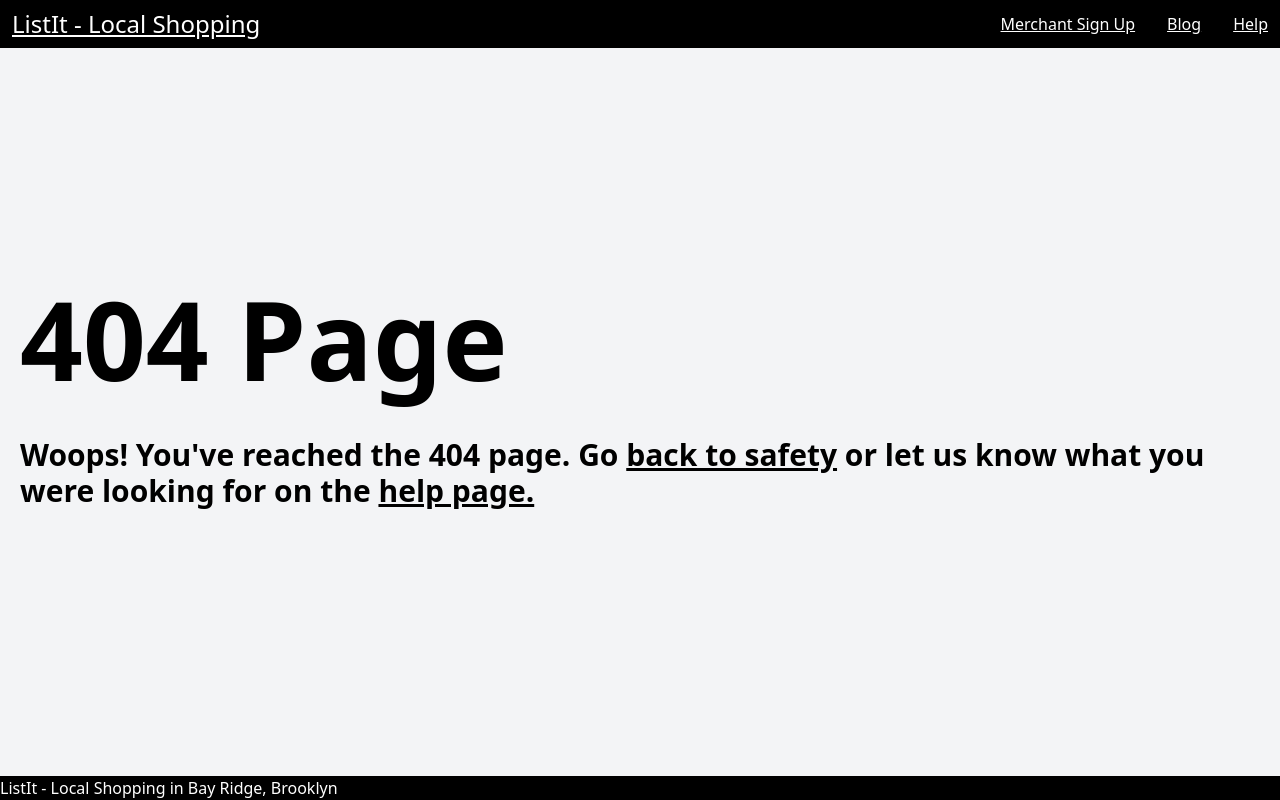
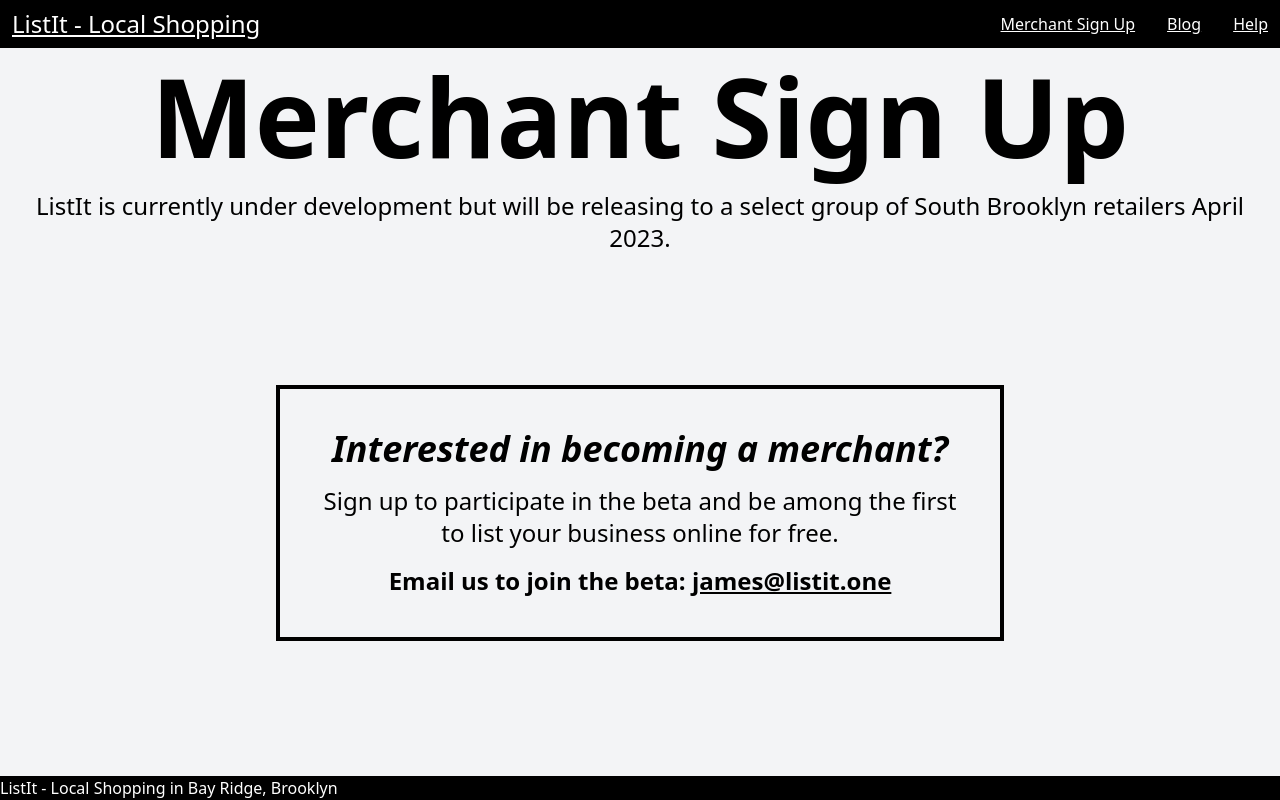
Before and after one commit to jwhubert91/listit-webapp, a Next.js app: page /merchants in a window 1280 px wide. Before the commit this address had no page. Built offline with nearby package versions, Linux system fonts and the light colour scheme.

Commit message:
add day 31

```diff
--- a/components/layout.tsx
+++ b/components/layout.tsx
@@ -1,11 +1,11 @@
-import React, { ReactElement } from "react"
+import React, { ReactNode } from "react"
 import Header from "./header"
 import Footer from "./footer"
 import SEOHead from "./seoHead"
 import { HeadDataProps } from "@/types/headData"
 
 interface LayoutProps {
-  children: ReactElement
+  children: ReactNode
   className?: string
   headData: HeadDataProps
 }
--- a/components/seoHead.tsx
+++ b/components/seoHead.tsx
@@ -22,7 +22,7 @@
       <title>{`${pageTitle} | ListIt.one`}</title>
       <meta name="description" content={pageDescription} />
       <meta name="viewport" content="width=device-width, initial-scale=1" />
-      <link rel="icon" href="/favicon.ico" />
+      <link rel="icon" href="/listit-favicon.ico" />
       <meta property="og:title" content={openGraphTitle || pageTitle} />
       <meta
         property="og:description"
--- /dev/null
+++ b/pages/blog/day-31.tsx
@@ -0,0 +1,70 @@
+import Layout from "@/components/layout"
+import React from "react"
+import Link from "next/link"
+import { HeadDataProps } from "@/types/headData"
+import BlogArticle from "@/components/blogArticle"
+
+type Props = {}
+
+function BlogPostPage({}: Props) {
+  const headData: HeadDataProps = {
+    pageTitle:
+      "120 Days of Retail: Day 31 - How to Actually Help Retailers in South Brooklyn",
+    pageDescription:
+      "A discussion of options for South Brooklyn retailers looking to improve their online presence",
+    openGraphImageUrl:
+      "https://images.unsplash.com/photo-1614898983622-f20044c60b30?ixlib=rb-4.0.3&ixid=MnwxMjA3fDB8MHxwaG90by1wYWdlfHx8fGVufDB8fHx8&auto=format&fit=crop&w=1172&q=80",
+  }
+  return (
+    <Layout headData={headData}>
+      <BlogArticle
+        blogTitle="120 Days of Retail: Day 31 - How to Actually Help Retailers in South Brooklyn"
+        blogSubtitle="A discussion of options for South Brooklyn retailers looking to improve their online presence"
+        dateString="Wed Apr 5, 2023"
+      >
+        <>
+          <p className="italic">
+            This is part 31 of a 120 day series on validating our product
+            ListIt, a digital storefront for independent retailers to sell their
+            inventory online for free. You can see the whole series{" "}
+            <Link href="/blog" className="underline">
+              here
+            </Link>
+            .
+          </p>
+          <div className="blog__articleParagraph text-center mb-[30px]">
+            <img
+              src="https://images.unsplash.com/photo-1614898983622-f20044c60b30?ixlib=rb-4.0.3&ixid=MnwxMjA3fDB8MHxwaG90by1wYWdlfHx8fGVufDB8fHx8&auto=format&fit=crop&w=1172&q=80"
+              alt=""
+            />
+            <span className="text-sm">
+              . Credit{" "}
+              <a
+                href="https://unsplash.com/photos/LsPK8yJxNKY"
+                className="underline"
+                target="_none"
+              >
+                Robinson Grieg
+              </a>{" "}
+              via Unsplash
+            </span>
+          </div>
+          <p>{`Gone are the glorious days of Century 21, the massive department store everyone swears really held the neighborhood together at 86th street down in Bay Ridge. That said, there are hundreds of small retailers on 3rd, 4th, and 5th streets with an incredible selection of goods.`}</p>
+          <p>{`I was surprised when I moved here at how charming it all was. It reminded me a bit of West Seattle, the neighborhood I grew up in on the west coast. It's very diverse, ethnically, religiously, and economically. But overall it's just a safe, friendly neighborhood for families and caters to those kinds of shops. A few favorites I've found are The Little Cupcake Bake Shop on 3rd, Boca del Cielo, Pizza Wagon, and of course the local standby Paneantico. In terms of retailers, I have an incredible garden store right down the street, a hardware store, and there's a lovely bookstore I've been meaning to check out just a few blocks away. Not to mention all of the nicer clothing shops on 3rd I always walk by.`}</p>
+          <p>{`All of these shops deserve to stay in business. And the best thing we can do to keep small neighborhood ecosystems going like this is to provide small stores with the tools to stay in business despite online disruption from huge retailers like Walmart and Amazon.`}</p>
+          <p>{`For a small store though, the existing tools that are out there to get online and begin selling are prohibitively expensive and time consuming. As we've covered in other posts, the average cost of a website is around $5000 give or take, and takes anywhere from 3 weeks to 6 months to get off the ground. Then adding ecommerce capability on top of that is going to involve usually an expensive subscription package. Most stores just need a page that shoppers can find where they can post updates and their inventory, and have it be free, which is why Instagram and social media are such popular standbys for independent retailers- they're free and easy to use.`}</p>
+          <p>{`These are the very kinds of retailers we aim to help with ListIt and to keep in store against the online giants. We're developing a tool to put in the hands of every retailer no matter their technical skill level, budget or even proficiency in English. We're excited to be in the arena.`}</p>
+          <p className="italic">
+            {`ListIt is a free app that allows retailers to sell to local shoppers
+            as easily as posting to Instagram. Like it? Dislike it? Simply have
+            questions? Reach out to me directly at james@listit.one and be sure
+            to check out our website for updates and the beta product sign-up-
+            coming this week!`}
+          </p>
+        </>
+      </BlogArticle>
+    </Layout>
+  )
+}
+
+export default BlogPostPage
--- a/pages/blog/index.tsx
+++ b/pages/blog/index.tsx
@@ -19,6 +19,13 @@
           ListIt Blog 🛍
         </h1>
         <div className="grid grid-cols-1 gap-y-5 gap-x-5 mx-5 md:grid-cols-2 lg:grid-cols-3">
+          <BlogCard
+            slug="/blog/day-31"
+            imageUrl="https://images.unsplash.com/photo-1614898983622-f20044c60b30?ixlib=rb-4.0.3&ixid=MnwxMjA3fDB8MHxwaG90by1wYWdlfHx8fGVufDB8fHx8&auto=format&fit=crop&w=1172&q=80"
+            date="Wed Apr 5, 2023"
+            title="120 Days of Retail: Day 31 - How to Actually Help Retailers in South Brooklyn"
+            subtitle="A discussion of options for South Brooklyn retailers looking to improve their online presence"
+          />
           <BlogCard
             slug="/blog/day-30"
             imageUrl="https://images.unsplash.com/photo-1599658880436-c61792e70672?ixlib=rb-4.0.3&ixid=MnwxMjA3fDB8MHxwaG90by1wYWdlfHx8fGVufDB8fHx8&auto=format&fit=crop&w=1470&q=80"
--- /dev/null
+++ b/pages/contact.tsx
@@ -0,0 +1,35 @@
+import React from "react"
+import Layout from "@/components/layout"
+import { HeadDataProps } from "@/types/headData"
+
+type Props = {}
+
+function Contact({}: Props) {
+  const headData: HeadDataProps = {
+    pageTitle: "Merchant Sign Up",
+    pageDescription:
+      "Sign up your small business to begin selling online to local customers today",
+  }
+  return (
+    <Layout headData={headData}>
+      <div className="flex-1 flex flex-col text-center items-center">
+        <h1 className="text__headerMassive mb-5">Contact Us</h1>
+        <div className="flex-1 flex flex-col justify-center items-center blog__container">
+          <div className="border-4 border-black p-10 text-center">
+            <h2 className="font-bold text-4xl italic mb-4">
+              Have something to tell us?
+            </h2>
+            <h3 className="font-bold text-2xl">
+              Email us:{" "}
+              <a href="mailto:james@listit.one" target="_blank">
+                james@listit.one
+              </a>
+            </h3>
+          </div>
+        </div>
+      </div>
+    </Layout>
+  )
+}
+
+export default Contact
--- a/pages/index.tsx
+++ b/pages/index.tsx
@@ -5,8 +5,11 @@
 // import styles from "@/styles/Home.module.css"
 import Panel from "../components/panel"
 import { HeadDataProps } from "@/types/headData"
+import { useRouter } from "next/router"
+import { PAGE_PATHS } from "@/utils/constants"
 
 export default function Home() {
+  const router = useRouter()
   const pageHead: HeadDataProps = {
     pageTitle: "Home",
     pageDescription: "Shop Local in Bay Ridge, Brooklyn",
@@ -30,7 +33,10 @@
             to increase pick up orders today 📈
           </p>
           <div className="flex justify-center">
-            <button className="py-3 px-10 bg-green-600 hover:bg-green-500 border-2 mx-auto">
+            <button
+              className="py-3 px-10 bg-green-600 hover:bg-green-500 border-2 mx-auto"
+              onClick={() => router.push(PAGE_PATHS.MERCHANTS)}
+            >
               Merchant Sign Up
             </button>
           </div>
--- /dev/null
+++ b/pages/merchants.tsx
@@ -0,0 +1,43 @@
+import React from "react"
+import Layout from "@/components/layout"
+import { HeadDataProps } from "@/types/headData"
+
+type Props = {}
+
+function Merchants({}: Props) {
+  const headData: HeadDataProps = {
+    pageTitle: "Merchant Sign Up",
+    pageDescription:
+      "Sign up your small business to begin selling online to local customers today",
+  }
+  return (
+    <Layout headData={headData}>
+      <div className="flex-1 flex flex-col text-center items-center">
+        <h1 className="text__headerMassive mb-5">Merchant Sign Up</h1>
+        <p className="mb-10 text-2xl">
+          ListIt is currently under development but will be releasing to a
+          select group of South Brooklyn retailers April 2023.
+        </p>
+        <div className="flex-1 flex flex-col justify-center items-center blog__container">
+          <div className="border-4 border-black p-10 text-center">
+            <h2 className="font-bold text-4xl italic mb-4">
+              Interested in becoming a merchant?
+            </h2>
+            <h4 className="mb-4 text-2xl">
+              Sign up to participate in the beta and be among the first to list
+              your business online for free.
+            </h4>
+            <h3 className="font-bold text-2xl">
+              Email us to join the beta:{" "}
+              <a href="mailto:james@listit.one" target="_blank">
+                james@listit.one
+              </a>
+            </h3>
+          </div>
+        </div>
+      </div>
+    </Layout>
+  )
+}
+
+export default Merchants
--- a/styles/globals.css
+++ b/styles/globals.css
@@ -27,7 +27,7 @@
 }
 
 .text__headerMassive {
-  @apply text-6xl md:text-[90px] md:leading-[100px] lg:text-[110px] lg:leading-[110px] xl:text-[120px] xl:leading-[150px] font-bold;
+  @apply text-5xl md:text-[90px] md:leading-[100px] lg:text-[110px] lg:leading-[110px] xl:text-[120px] xl:leading-[150px] font-bold text-center;
 }
 
 a {
--- a/utils/constants.ts
+++ b/utils/constants.ts
@@ -2,5 +2,5 @@
   HOME: "/",
   BLOG: "/blog",
   MERCHANTS: "/merchants",
-  HELP: "/help",
+  CONTACT: "/contact",
 }
```
Also changed, not shown: 1 other file (tests, documents, lock files or other folders).
